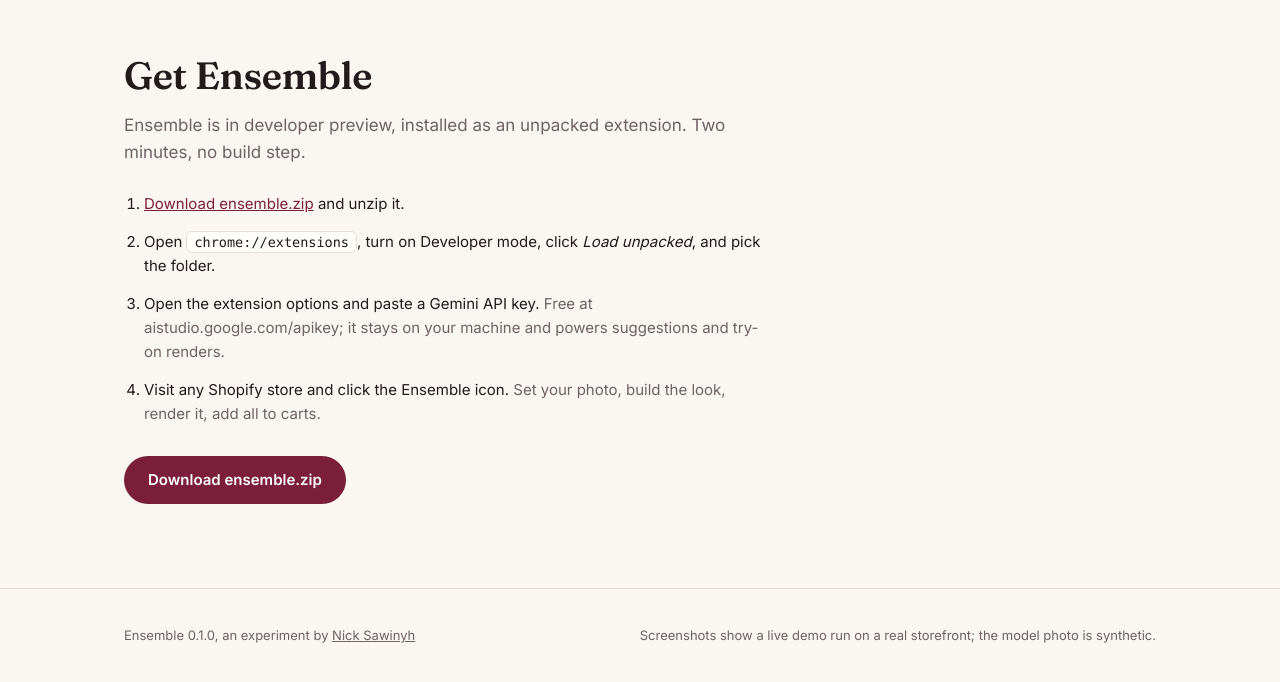
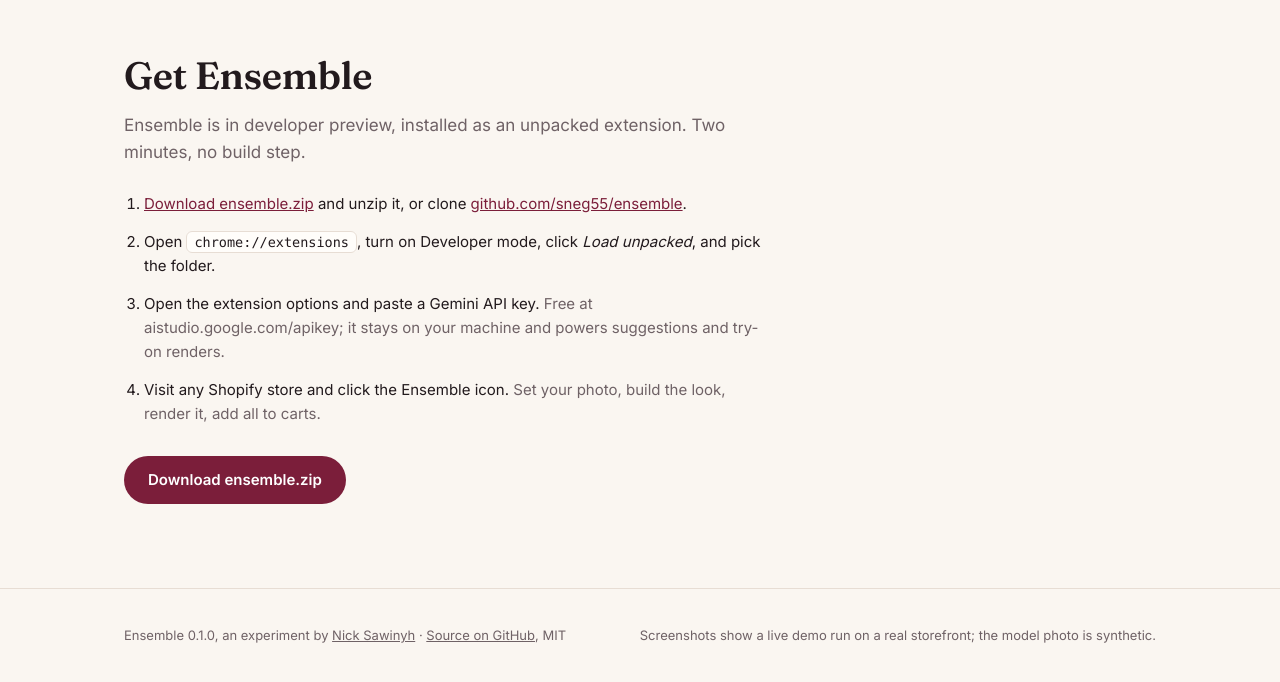
Before and after one commit to sneg55/ensemble, a browser extension: page site/index.html in a window 1280 px wide. Shown: the part 4809-5491 px from the top of the page. Drawn offline with Linux system fonts and the light colour scheme.

Commit message:
Link the GitHub repo from the site

```diff
--- a/site/index.html
+++ b/site/index.html
@@ -229,7 +229,7 @@
   <h2>Get Ensemble</h2>
   <p class="section-lede" style="margin-bottom:0">Ensemble is in developer preview, installed as an unpacked extension. Two minutes, no build step.</p>
   <ol>
-    <li><a href="ensemble.zip">Download ensemble.zip</a> and unzip it.</li>
+    <li><a href="ensemble.zip">Download ensemble.zip</a> and unzip it, or clone <a href="https://github.com/sneg55/ensemble">github.com/sneg55/ensemble</a>.</li>
     <li>Open <code>chrome://extensions</code>, turn on Developer mode, click <em>Load unpacked</em>, and pick the folder.</li>
     <li>Open the extension options and paste a Gemini API key. <span>Free at aistudio.google.com/apikey; it stays on your machine and powers suggestions and try-on renders.</span></li>
     <li>Visit any Shopify store and click the Ensemble icon. <span>Set your photo, build the look, render it, add all to carts.</span></li>
@@ -240,7 +240,7 @@
 
 <footer>
   <div class="wrap">
-    <div>Ensemble 0.1.0, an experiment by <a href="https://sawinyh.com">Nick Sawinyh</a></div>
+    <div>Ensemble 0.1.0, an experiment by <a href="https://sawinyh.com">Nick Sawinyh</a> · <a href="https://github.com/sneg55/ensemble">Source on GitHub</a>, MIT</div>
     <div>Screenshots show a live demo run on a real storefront; the model photo is synthetic.</div>
   </div>
 </footer>
```
